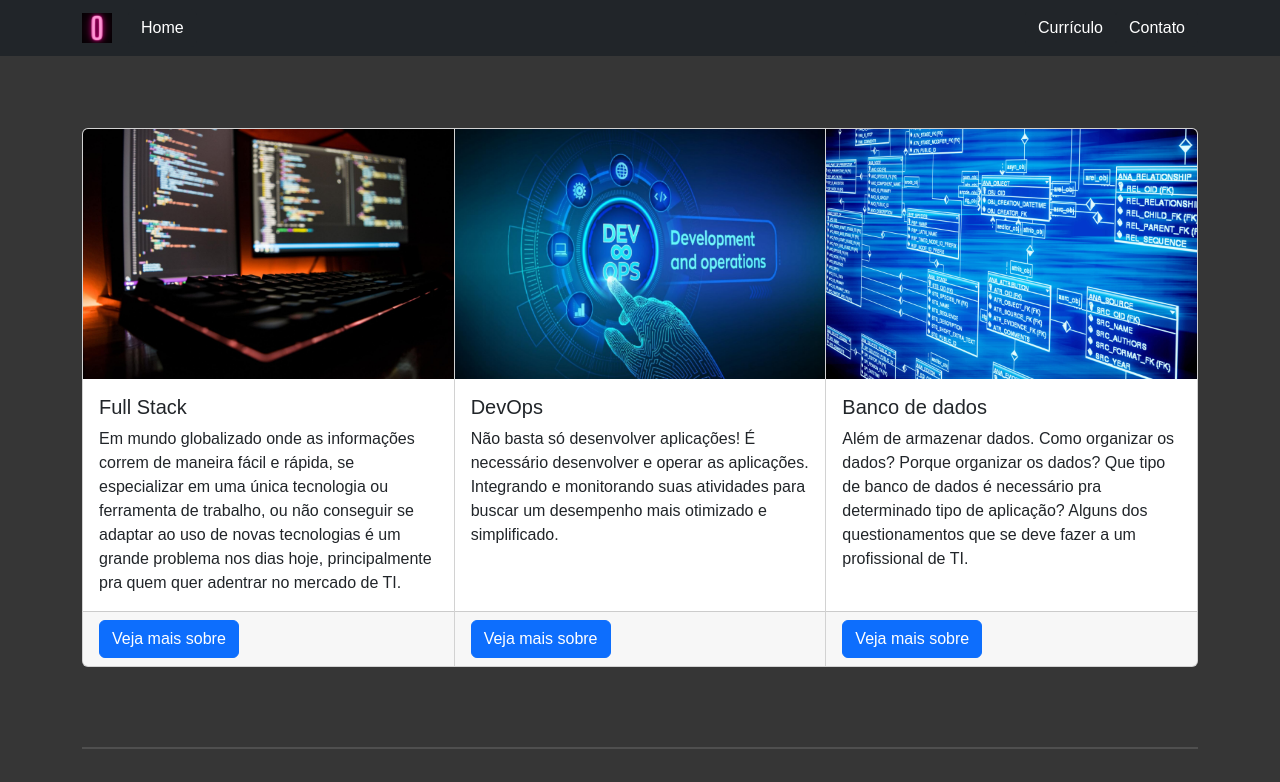
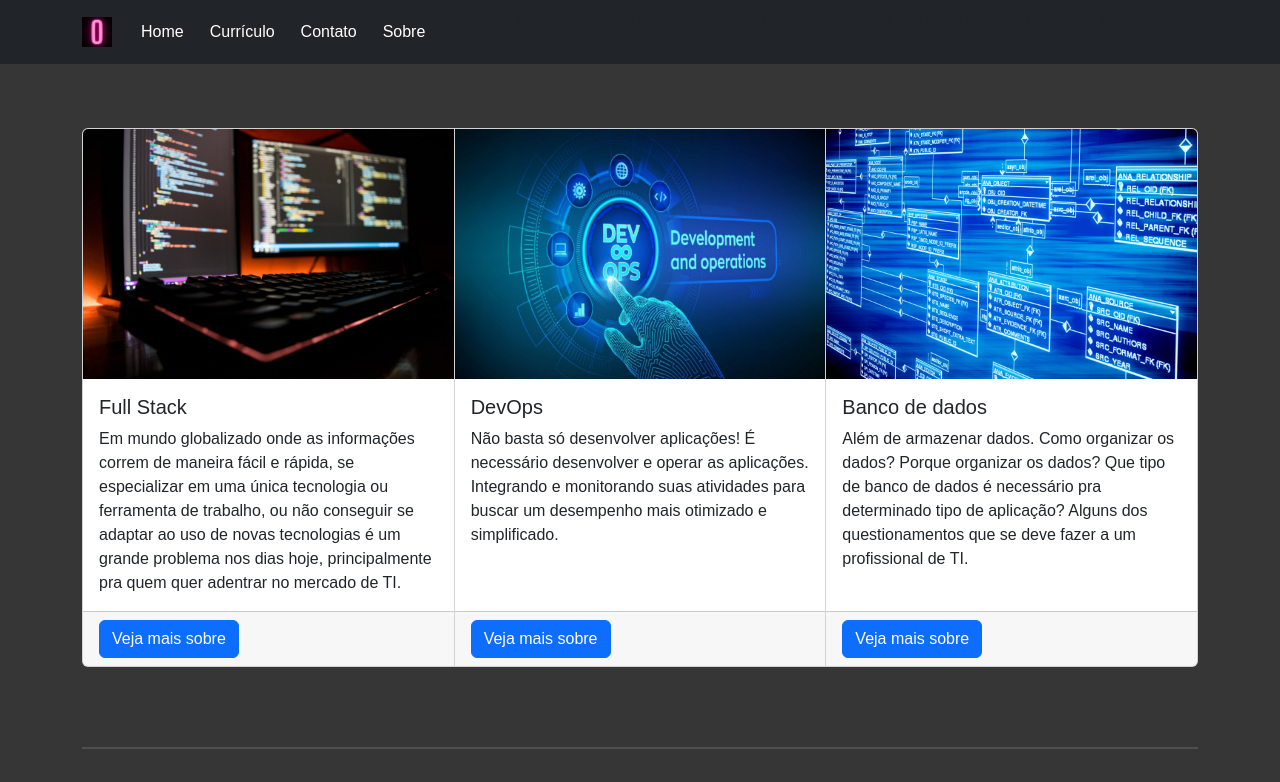
Before and after one commit to otavio25/my-blog, a React (Create React App) app in the folder src/frontend/: page / in a window 1280 px wide. Shown: the top 782 px of the page. Built offline with nearby package versions, Linux system fonts and the light colour scheme; no server answers.

Commit message:
Adicionando offcanvas

```diff
--- a/src/frontend/src/components/layouts/Header.js
+++ b/src/frontend/src/components/layouts/Header.js
@@ -1,8 +1,12 @@
-import React from 'react';
-import { Container, Navbar, Nav, Button, Form } from 'react-bootstrap';
+import React, {useState} from 'react';
+import { Container, Navbar, Nav, Button, Offcanvas } from 'react-bootstrap';
 import Logo from '../img/logo.png'
 
 function Header(){
+    const [show, setShow] = useState(false);
+    const handleClose = () => setShow(false);
+    const handleShow = () => setShow(true);
+
     if(window.location.pathname === '/'){
         return (
             <header>
@@ -19,7 +23,17 @@
                             <Nav>
                                 <Button variant="dark" href="#curriculo">Currículo</Button>
                                 <Button variant="dark" href="#contato">Contato</Button>
+                                <Button variant="dark" onClick={handleShow}> Sobre </Button>
                             </Nav>
+                            <Navbar.Offcanvas show={show} onHide={handleClose}>
+                                <Offcanvas.Header closeButton>
+                                <Offcanvas.Title>Sobre mim e o site!</Offcanvas.Title>
+                                </Offcanvas.Header>
+                                <Offcanvas.Body>
+                                Some text as placeholder. In real life you can have the elements you
+                                have chosen. Like, text, images, lists, etc.
+                                </Offcanvas.Body>
+                            </Navbar.Offcanvas>
                         </Navbar.Collapse>
                     </Container>
                 </Navbar>
@@ -27,10 +41,6 @@
         )
     }
     else{
-        function handleDevops(){
-            return <DevOps titulo={titulo}/>
-        }
-
         return(
             <header>
                 <Navbar collapseOnSelect expand="lg" bg="dark" variant="dark">
@@ -43,6 +53,18 @@
                             <Nav className="me-auto">
                                 <Button variant="dark" href="/">Home</Button>
                             </Nav>
+                            <Nav>
+                                <Button variant="dark" onClick={handleShow}> Sobre </Button>
+                            </Nav>
+                            <Navbar.Offcanvas show={show} onHide={handleClose}>
+                                <Offcanvas.Header closeButton>
+                                <Offcanvas.Title>Sobre mim e o site!</Offcanvas.Title>
+                                </Offcanvas.Header>
+                                <Offcanvas.Body>
+                                Some text as placeholder. In real life you can have the elements you
+                                have chosen. Like, text, images, lists, etc.
+                                </Offcanvas.Body>
+                            </Navbar.Offcanvas>
                         </Navbar.Collapse>
                     </Container>
                 </Navbar>
--- a/src/frontend/src/components/pages/DevOps.js
+++ b/src/frontend/src/components/pages/DevOps.js
@@ -15,7 +15,7 @@
         )
     })
 
-    console.log("props? ", props.titulo)
+    console.log("props? ", props)
 
     return (
         <Container>
```
